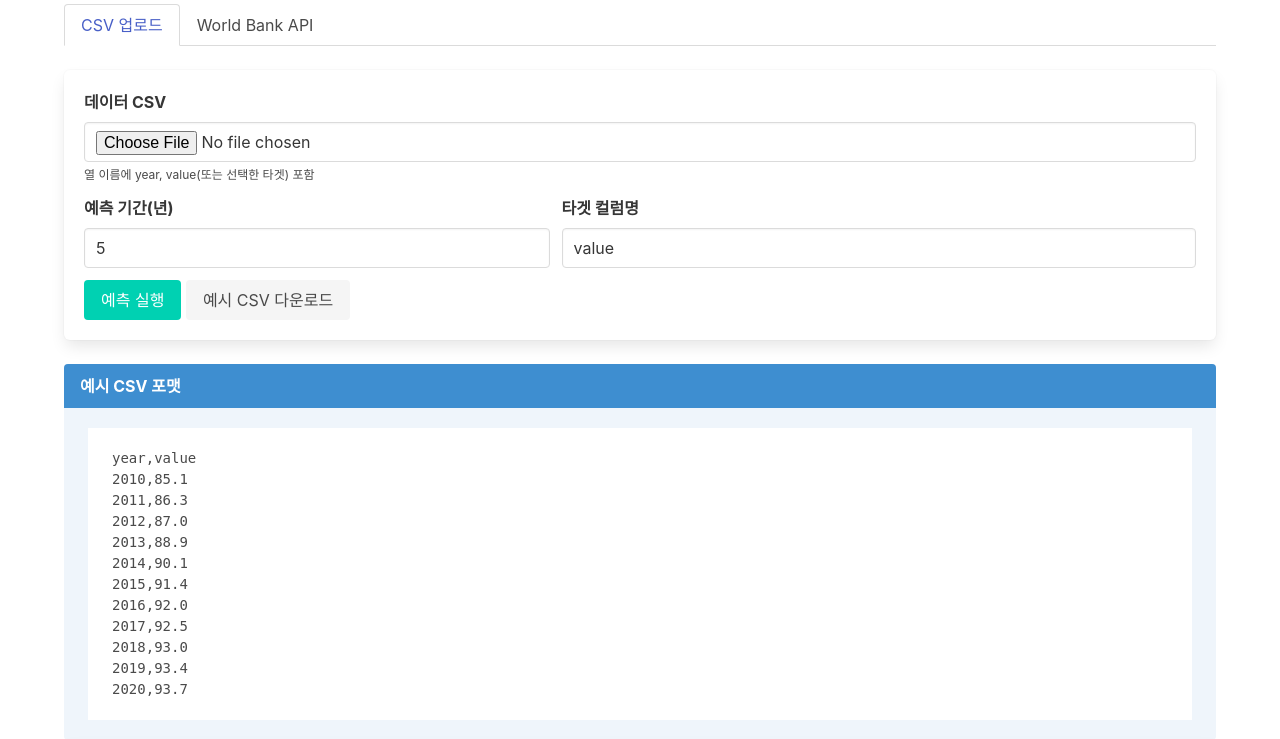
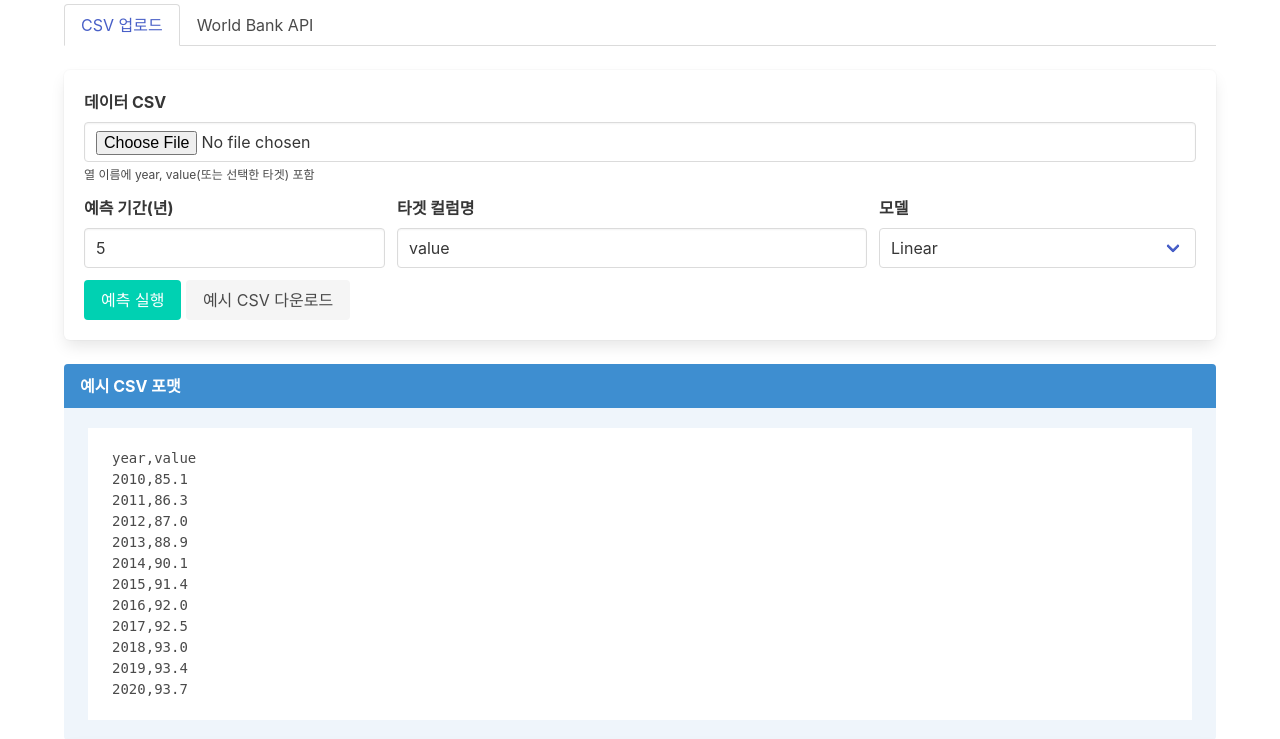
Before and after one commit to kmk01p/DevelopCountryDashBoard, a FastAPI app: page / in a window 1280 px wide. Shown: the part 133-872 px from the top of the page. Run offline with FastAPI, Linux system fonts and the light colour scheme.

Commit message:
fix(api+ui): align World Bank endpoint to require 'indicators' query param; add model selection and prediction intervals to UI; fix WB chart bindings

```diff
--- a/app/templates/index.html
+++ b/app/templates/index.html
@@ -40,6 +40,18 @@
               <label class="label">타겟 컬럼명</label>
               <div class="control">
                 <input class="input" type="text" id="target_column" name="target_column" value="value">
+              </div>
+            </div>
+            <div class="field">
+              <label class="label">모델</label>
+              <div class="control">
+                <div class="select is-fullwidth">
+                  <select id="csv-model" name="model">
+                    <option value="linear" selected>Linear</option>
+                    <option value="arima">ARIMA</option>
+                    <option value="xgboost">XGBoost</option>
+                  </select>
+                </div>
               </div>
             </div>
           </div>
@@ -93,6 +105,16 @@
             <label class="label">예측 기간(년)</label>
             <input id="wb-horizon" class="input" type="number" value="5" min="1" max="30">
           </div>
+          <div class="column is-3">
+            <label class="label">모델</label>
+            <div class="select is-fullwidth">
+              <select id="wb-model">
+                <option value="linear" selected>Linear</option>
+                <option value="arima">ARIMA</option>
+                <option value="xgboost">XGBoost</option>
+              </select>
+            </div>
+          </div>
         </div>
         <div class="field">
           <button id="wb-run" class="button is-primary">API로 예측</button>
@@ -139,7 +161,7 @@
       msg.textContent = text;
     }
 
-    function renderChart(histYears, histVals, futYears, futVals, title='SDGs 지표 예측') {
+    function renderChart(histYears, histVals, futYears, futVals, title='SDGs 지표 예측', futLow=null, futHigh=null) {
       const labels = histYears.concat(futYears);
       const histLen = histYears.length;
       if (chart) chart.destroy();
@@ -153,6 +175,24 @@
               data: labels.map((y, i) => i < histLen ? histVals[i] : null),
               borderColor: 'rgba(54, 162, 235, 1)',
               backgroundColor: 'rgba(54, 162, 235, 0.2)',
+              spanGaps: true,
+            },
+            {
+              label: '예측 상한',
+              data: labels.map((y, i) => (i >= histLen && futHigh) ? futHigh[i - histLen] : null),
+              borderColor: 'rgba(255, 99, 132, 0.0)',
+              backgroundColor: 'rgba(255, 99, 132, 0.1)',
+              pointRadius: 0,
+              fill: false,
+              spanGaps: true,
+            },
+            {
+              label: '예측 하한',
+              data: labels.map((y, i) => (i >= histLen && futLow) ? futLow[i - histLen] : null),
+              borderColor: 'rgba(255, 99, 132, 0.0)',
+              backgroundColor: 'rgba(255, 99, 132, 0.1)',
+              pointRadius: 0,
+              fill: '-1',
               spanGaps: true,
             },
             {
@@ -192,6 +232,9 @@
         return;
       }
       try {
+        // ensure model field is included
+        const modelSel = document.getElementById('csv-model');
+        if (modelSel && !data.get('model')) data.append('model', modelSel.value);
         const res = await fetch('/predict', { method: 'POST', body: data });
         const json = await res.json();
         if (json.error) { showMessage(json.error, 'is-danger'); return; }
@@ -200,8 +243,8 @@
         const histVals = json.historical[document.getElementById('target_column').value];
         const futYears = json.forecast.year;
         const futVals = json.forecast.pred;
-        const title = `SDGs 지표 예측 (R2: ${json.metrics.r2 === null ? 'N/A' : json.metrics.r2.toFixed(3)})`;
-        renderChart(histYears, histVals, futYears, futVals, title);
+        const title = `SDGs 지표 예측 (Model: ${json.metrics.model || 'n/a'}, R2: ${json.metrics.r2 === null ? 'N/A' : json.metrics.r2.toFixed(3)})`;
+        renderChart(histYears, histVals, futYears, futVals, title, json.forecast.pi_low, json.forecast.pi_high);
       } catch (err) {
         console.error(err);
         showMessage('예측 중 오류가 발생했습니다.', 'is-danger');
@@ -221,6 +264,22 @@
           opt.textContent = `${item.code} - ${item.name} (${item.sdg})`;
           sel.appendChild(opt);
         });
+        // model capabilities
+        const modelSelCSV = document.getElementById('csv-model');
+        const modelSelWB = document.getElementById('wb-model');
+        const caps = json.capabilities || {};
+        const allModels = ['linear','arima','xgboost'];
+        [modelSelCSV, modelSelWB].forEach(ms => {
+          if (!ms) return;
+          Array.from(ms.options).forEach(opt => {
+            const enabled = caps[opt.value] !== false; // linear always true
+            opt.disabled = !enabled;
+          });
+          // fallback if selected disabled
+          if (ms.selectedOptions[0] && ms.selectedOptions[0].disabled) {
+            ms.value = 'linear';
+          }
+        });
       } catch (e) {
         console.error(e);
       }
@@ -231,26 +290,28 @@
       const c = document.getElementById('wb-country').value.trim();
       const ind = document.getElementById('wb-indicator').value;
       const hz = parseInt(document.getElementById('wb-horizon').value, 10) || 5;
+      const mdl = document.getElementById('wb-model').value || 'linear';
       if (!c || !ind) { showMessage('국가와 지표를 선택해주세요.', 'is-danger'); return; }
       showMessage('World Bank 데이터로 예측 중...', 'is-info');
       try {
-        const url = `/predict_wb?country=${encodeURIComponent(c)}&indicator=${encodeURIComponent(ind)}&horizon=${hz}`;
+        const url = `/predict_wb?country=${encodeURIComponent(c)}&indicators=${encodeURIComponent(ind)}&horizon=${hz}&model=${encodeURIComponent(mdl)}`;
         const res = await fetch(url);
         const json = await res.json();
         if (json.error) { showMessage(json.error, 'is-danger'); return; }
         msg.className = 'notification is-hidden';
         const histYears = json.historical.year;
-        const histVals = json.historical.value;
+        const tgt = (json.meta && json.meta.target_indicator) || 'value';
+        const histVals = json.historical[tgt];
         const futYears = json.forecast.year;
         const futVals = json.forecast.pred;
         const metaDiv = document.getElementById('wb-meta');
         const r2 = json.metrics.r2 === null ? 'N/A' : json.metrics.r2.toFixed(3);
         metaDiv.innerHTML = `
-          <p><strong>국가:</strong> ${json.meta.country} &nbsp; <strong>지표:</strong> ${json.meta.indicator} - ${json.meta.indicator_name || ''} &nbsp; <strong>연관 SDG:</strong> ${json.meta.sdg || ''}</p>
-          <p><strong>검증 R2:</strong> ${r2}</p>
+          <p><strong>국가:</strong> ${json.meta.country} &nbsp; <strong>타겟:</strong> ${json.meta.target_indicator} - ${json.meta.indicator_name || ''} &nbsp; <strong>연관 SDG:</strong> ${json.meta.sdg || ''}</p>
+          <p><strong>모델:</strong> ${json.metrics.model || ''} &nbsp; <strong>검증 R2:</strong> ${r2}</p>
         `;
-        const title = `${json.meta.indicator_name || json.meta.indicator} (${json.meta.sdg || ''}) - 예측 (R2: ${r2})`;
-        renderChart(histYears, histVals, futYears, futVals, title);
+        const title = `${json.meta.indicator_name || json.meta.target_indicator} (${json.meta.sdg || ''}) - 예측 (Model: ${json.metrics.model || ''}, R2: ${r2})`;
+        renderChart(histYears, histVals, futYears, futVals, title, json.forecast.pi_low, json.forecast.pi_high);
       } catch (e) {
         console.error(e);
         showMessage('API 예측 중 오류가 발생했습니다.', 'is-danger');
```
Also changed, not shown: 2 other files.
